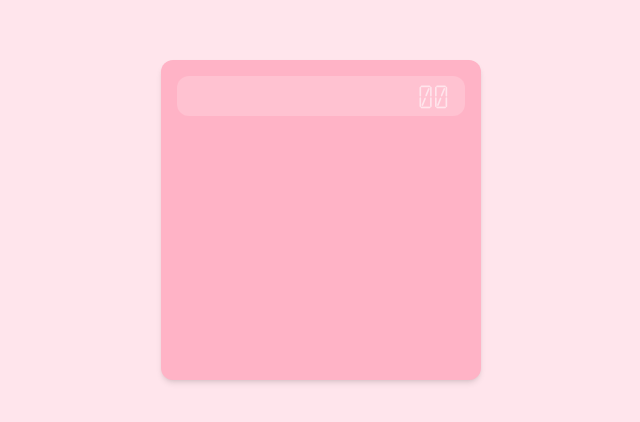
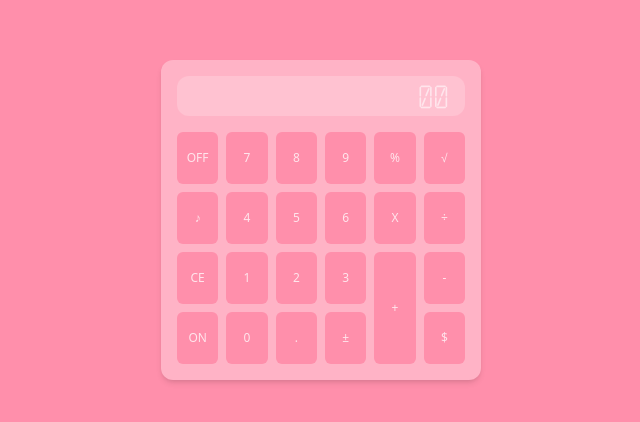
Before and after one commit to joaopedroaat/calculator, a React (Vite) app: page / in a window 1280 px wide. Shown: the part 180-602 px from the top of the page, without its empty margins (319-959 px from the left). Built offline with nearby package versions, Linux system fonts and the light colour scheme.

Commit message:
Finish styles

```diff
--- a/src/App.tsx
+++ b/src/App.tsx
@@ -1,11 +1,65 @@
+import { useRef } from "react";
+
+import clickSound from "./assets/click-sound.mp3";
+
 function App() {
+  const audioRef = useRef<HTMLAudioElement>(null);
+  const Key = ({ value }: { value: string }) => {
+    return (
+      <button
+        className={`bg-pink-400 hover:brightness-95 rounded-md transition-colors duration-100 active:transform active:scale-95 text-xs uppercase ${
+          value === "+" && "row-span-2"
+        }`}
+        onClick={() => {
+          if (audioRef.current) {
+            const audio = audioRef.current;
+            if (!audio.paused) {
+              audio.currentTime = 0;
+            } else {
+              audio.play();
+            }
+          }
+        }}
+      >
+        {value}
+      </button>
+    );
+  };
   return (
     <>
-      <main className="flex h-screen items-center justify-center bg-pink-100">
-        <section className="size-80 rounded-xl bg-pink-300 p-4 shadow-md">
+      <main className="flex h-screen items-center justify-center bg-pink-100 bg-pink-400">
+        <audio ref={audioRef} src={clickSound} />
+        <section className="flex flex-col gap-4 size-80 rounded-xl bg-pink-300 p-4 shadow-md text-pink-100">
           {/* Display */}
-          <div className="y-2 w-full  rounded-xl bg-pink-200 px-4 text-right font-display text-4xl text-pink-100">
+          <div className="y-2 w-full rounded-xl bg-pink-200 px-4 text-right font-display text-4xl">
             00
+          </div>
+
+          {/* Keys */}
+          <div className="grid grid-cols-6 h-full gap-2">
+            <Key value="off" />
+            <Key value="7" />
+            <Key value="8" />
+            <Key value="9" />
+            <Key value="%" />
+            <Key value="√" />
+            <Key value="♪" />
+            <Key value="4" />
+            <Key value="5" />
+            <Key value="6" />
+            <Key value="x" />
+            <Key value="÷" />
+            <Key value="CE" />
+            <Key value="1" />
+            <Key value="2" />
+            <Key value="3" />
+            <Key value="+" />
+            <Key value="-" />
+            <Key value="on" />
+            <Key value="0" />
+            <Key value="." />
+            <Key value="±" />
+            <Key value="$" />
           </div>
         </section>
       </main>
```
Also changed, not shown: 1 other file (tests, documents, lock files or other folders).
